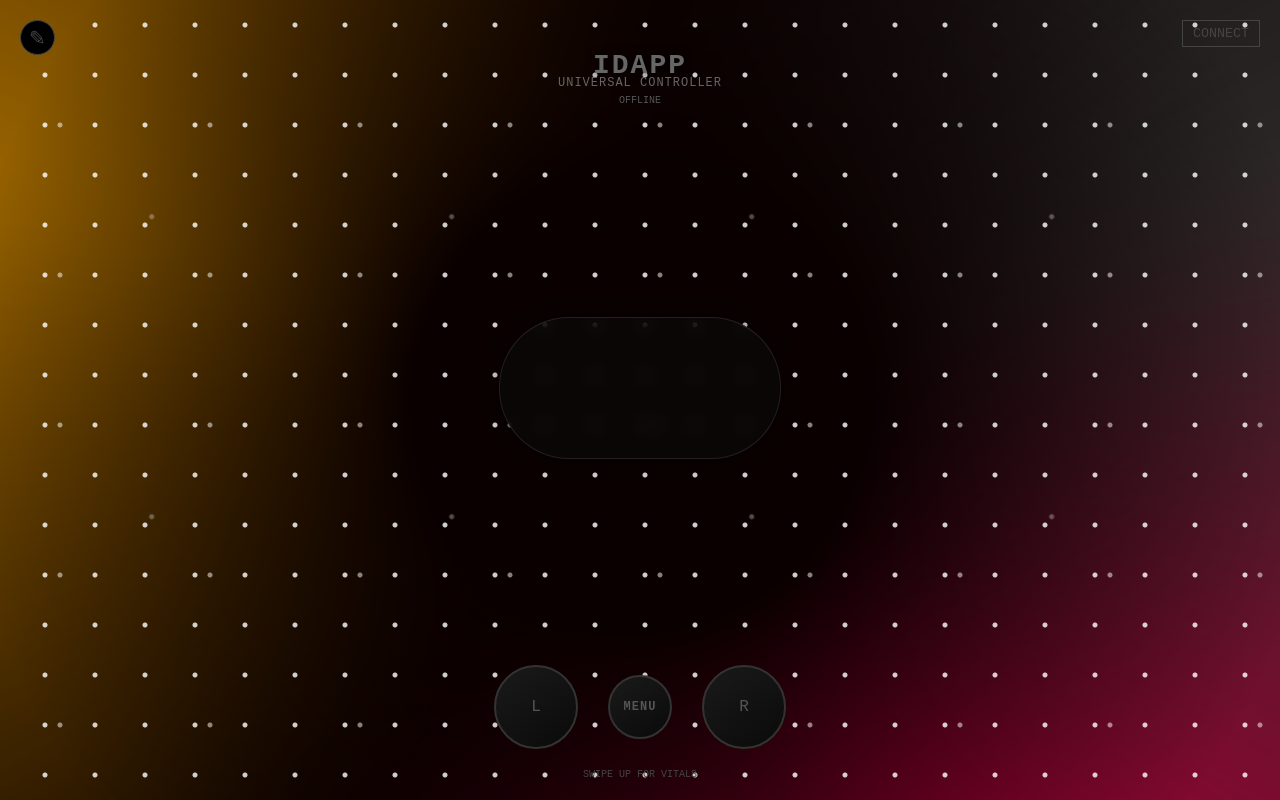
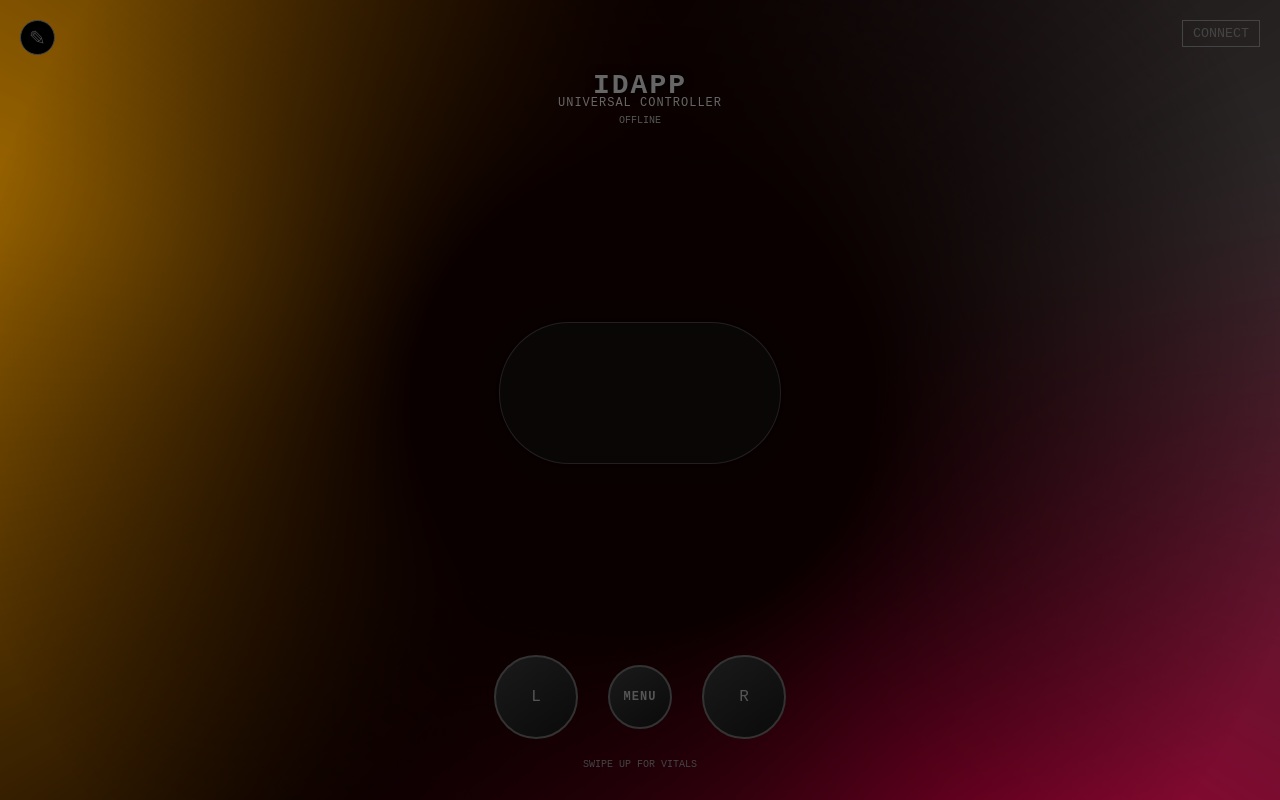
Before and after one commit to Batmanos1/IDAPP, a plain HTML site: page index.html in a window 1280 px wide. Shown: the top 800 px of the page. Drawn offline with Linux system fonts and the light colour scheme.

Commit message:
Update index.html

```diff
--- a/index.html
+++ b/index.html
@@ -19,10 +19,15 @@
 <body>
     <div id="nebula-bg"></div>
 
-    <div id="snow-container">
-        <div class="snow-layer layer-1"></div>
-        <div class="snow-layer layer-2"></div>
-        <div class="snow-layer layer-3"></div>
+    <div id="cartoon-snow"></div>
+
+    <div id="xmas-decor" style="display:none;">
+        <ul class="lightrope">
+            <li></li><li></li><li></li><li></li><li></li><li></li><li></li><li></li><li></li><li></li>
+            <li></li><li></li><li></li><li></li><li></li><li></li><li></li><li></li><li></li><li></li>
+            <li></li><li></li><li></li><li></li><li></li><li></li><li></li><li></li><li></li><li></li>
+            <li></li><li></li><li></li><li></li><li></li><li></li><li></li><li></li><li></li><li></li>
+        </ul>
     </div>
 
     <div id="connectOverlay" style="position:fixed; top:calc(20px + env(safe-area-inset-top)); right:20px; z-index:99;">
@@ -35,7 +40,7 @@
 
     <div id="app-container">
         <div class="page" id="p1">
-            <div style="margin-top: 30px;">
+            <div style="margin-top: 50px;">
                 <h1 id="app-title">IDAPP</h1>
                 <div class="subtitle" id="app-type">UNIVERSAL CONTROLLER</div>
                 <div id="status">OFFLINE</div>
@@ -55,7 +60,7 @@
                 <div class="btn-round purp" id="btn-R" onpointerdown="btnDown(event, 'R')" onpointerup="btnUp(event, 'R')" onpointerleave="btnUp(event, 'R')" oncontextmenu="return false;">R</div>
             </div>
 
-            <div class="hint">SWIPE UP FOR VITALS</div>
+            <div class="hint" style="margin-bottom: max(30px, env(safe-area-inset-bottom));">SWIPE UP FOR VITALS</div>
         </div>
 
         <div class="page" id="p2" style="background: transparent;">
```
